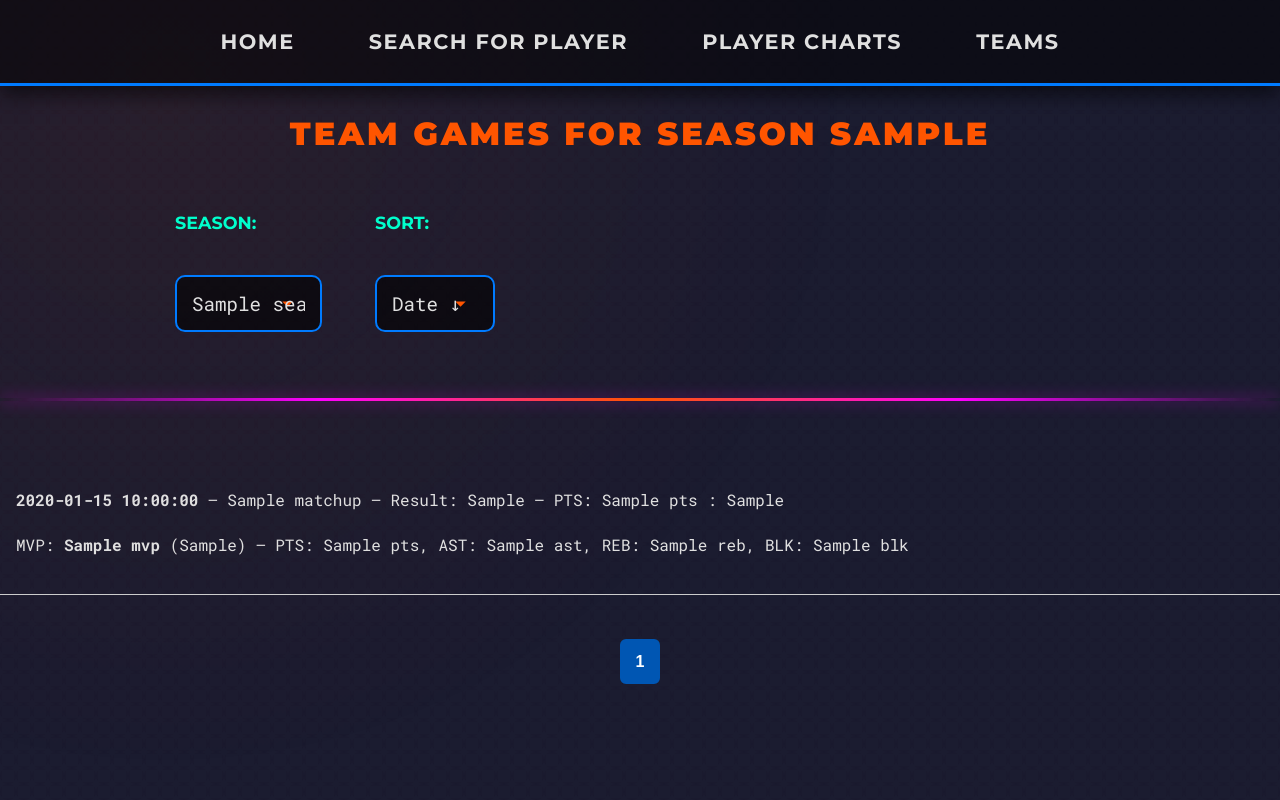
After one commit to oswitek/Flask-NBA-project, a Flask app: template FlaskProject/templates/team_latest_games.html in a window 1280 px wide. The commit adds this page. Run offline with Flask 3, Linux system fonts and the light colour scheme; the template is opened without the code that fills it: most values are stand-ins (such as "Sample title", 1, 10 or a date in 2020).

Commit message:
game history + each game's mvp

```diff
--- a/FlaskProject/app.py
+++ b/FlaskProject/app.py
@@ -2,6 +2,9 @@ from flask import Flask, render_template, request, Response
 from database_api_connection import *
 from database_api_connection import search_players_by_name
 from datetime import datetime
+from database_tables import AllGames, PlayerStats
+from sqlalchemy.orm import aliased
+from datetime import date
 from plot_functions import *
 
 app = Flask(__name__)
@@ -79,5 +82,101 @@ def show_teams():
     teams = get_all_teams()
     return render_template('teams.html', teams=teams)
 
+SEASONS = {
+    "2019-20": (date(2019, 8, 1), date(2020, 8, 1)),
+    "2020-21": (date(2020, 8, 1), date(2021, 8, 1)),
+    "2021-22": (date(2021, 8, 1), date(2022, 8, 1)),
+    "2022-23": (date(2022, 8, 1), date(2023, 8, 1)),
+    "2023-24": (date(2023, 8, 1), date(2024, 8, 1)),
+}
+
+@app.route('/team/<int:team_id>')
+def show_team_latest_games(team_id):
+    session = Session()
+
+    season = request.args.get("season", "2023-24")
+    start_date, end_date = SEASONS.get(season, SEASONS["2023-24"])
+
+    try:
+        current_page = int(request.args.get("page", 1))
+        if current_page < 1:
+            current_page = 1
+    except ValueError:
+        current_page = 1
+
+    per_page = 10
+
+    sort_option = request.args.get("sort", "date_desc")
+    Opponent = aliased(AllGames)
+
+    if sort_option == "date_asc":
+        sort_column = AllGames.game_date.asc()
+    elif sort_option == "pts_asc":
+        sort_column = AllGames.pts.asc()
+    elif sort_option == "pts_desc":
+        sort_column = AllGames.pts.desc()
+    elif sort_option == "opp_asc":
+        sort_column = Opponent.pts.asc()
+    elif sort_option == "opp_desc":
+        sort_column = Opponent.pts.desc()
+    else:
+        sort_column = AllGames.game_date.desc()
+
+    total_games = session.query(AllGames).filter(
+        AllGames.team_id == team_id,
+        AllGames.game_date >= start_date,
+        AllGames.game_date < end_date
+    ).count()
+
+    total_pages = (total_games + per_page - 1) // per_page
+
+    raw_games = (
+        session.query(
+            AllGames,
+            Opponent.pts.label("opp_pts")
+        )
+        .join(
+            Opponent,
+            (AllGames.game_id == Opponent.game_id) &
+            (AllGames.team_id != Opponent.team_id)
+        )
+        .filter(
+            AllGames.team_id == team_id,
+            AllGames.game_date >= start_date,
+            AllGames.game_date < end_date
+        )
+        .order_by(sort_column)
+        .offset((current_page - 1) * per_page)
+        .limit(per_page)
+        .all()
+    )
+
+    games = []
+    for game, opp_pts in raw_games:
+        mvp = (
+            session.query(PlayerStats)
+            .filter(PlayerStats.game_id == game.game_id)
+            .order_by(PlayerStats.pts.desc())
+            .first()
+        )
+        games.append({
+            "game": game,
+            "opp_pts": opp_pts,
+            "mvp": mvp
+        })
+
+    session.close()
+
+    return render_template(
+        "team_latest_games.html",
+        games=games,
+        team_id=team_id,
+        selected_season=season,
+        seasons=SEASONS.keys(),
+        current_page=current_page,
+        total_pages=total_pages,
+        per_page=per_page,
+    )
+
 if __name__ == '__main__':
     app.run(debug=True, port=8000)
--- a/FlaskProject/static/styles.css
+++ b/FlaskProject/static/styles.css
@@ -1,4 +1,4 @@
-@import url('https://fonts.googleapis.com/css2?family=Montserrat:wght@400;700;900&family=Roboto+Mono:wght@400;700&display=swap');
+@import url("https://fonts.googleapis.com/css2?family=Montserrat:wght@400;700;900&family=Roboto+Mono:wght@400;700&display=swap");
 
 :root {
     --primary-color: #ff5500;
@@ -12,7 +12,7 @@
 }
 
 body {
-	font-family: 'Montserrat', sans-serif;
+    font-family: "Montserrat", sans-serif;
     margin: 0;
     padding: 0;
     background: var(--dark-bg);
@@ -26,7 +26,7 @@ body {
 }
 
 body::before {
-	content: '';
+    content: "";
     position: absolute;
     top: 0;
     left: 0;
@@ -38,7 +38,7 @@ body::before {
 }
 
 body::after {
-	content: '';
+    content: "";
     position: fixed;
     top: -50px;
     left: -50px;
@@ -91,7 +91,7 @@ h3,
 h4,
 h5,
 h6 {
-	font-family: 'Montserrat', sans-serif;
+    font-family: "Montserrat", sans-serif;
     font-weight: 900;
     color: var(--primary-color);
     text-align: center;
@@ -128,7 +128,7 @@ nav {
 }
 
 nav a {
-	font-family: 'Montserrat', sans-serif;
+    font-family: "Montserrat", sans-serif;
     color: var(--light-text);
     text-decoration: none;
     margin: 0 35px;
@@ -143,7 +143,7 @@ nav a {
 }
 
 nav a::after {
-	content: '';
+    content: "";
     position: absolute;
     width: 0;
     height: 4px;
@@ -183,13 +183,14 @@ nav a:hover {
     align-items: center;
     text-align: center;
     padding: 35px;
-	transition: transform 0.4s ease, box-shadow 0.4s ease, border-color 0.4s ease;
+    transition: transform 0.4s ease, box-shadow 0.4s ease,
+        border-color 0.4s ease;
     position: relative;
     overflow: hidden;
     cursor: pointer;
 }
 .game-card::before {
-	content: '';
+    content: "";
     position: absolute;
     top: -10px;
     left: -10px;
@@ -200,7 +201,7 @@ nav a:hover {
     border-radius: 10px;
 }
 .game-card::after {
-	content: '';
+    content: "";
     position: absolute;
     bottom: -10px;
     right: -10px;
@@ -259,7 +260,7 @@ nav a:hover {
 
 .game-info p {
     margin: 8px 0;
-	font-family: 'Roboto Mono', monospace;
+    font-family: "Roboto Mono", monospace;
     font-size: 1em; /* Zmniejszono dla lepszej kompozycji */
     color: var(--accent-color-1);
 }
@@ -310,7 +311,7 @@ nav a:hover {
 }
 
 .player-text div {
-	font-family: 'Montserrat', sans-serif;
+    font-family: "Montserrat", sans-serif;
     font-size: 1.3em;
     font-weight: 700;
     color: var(--light-text);
@@ -318,13 +319,13 @@ nav a:hover {
 }
 
 .player-text div:last-child {
-	font-family: 'Roboto Mono', monospace;
+    font-family: "Roboto Mono", monospace;
     font-size: 1.1em;
     color: var(--accent-color-1);
 }
 
 .vs-text {
-	font-family: 'Montserrat', sans-serif;
+    font-family: "Montserrat", sans-serif;
     font-size: 3.5em;
     font-weight: 900;
     color: var(--secondary-color);
@@ -348,7 +349,7 @@ li {
     font-size: 1em;
     border-left: 5px solid var(--primary-color);
     transition: background-color 0.3s ease, transform 0.2s ease;
-	font-family: 'Roboto Mono', monospace;
+    font-family: "Roboto Mono", monospace;
 }
 li:hover {
     background-color: rgba(255, 85, 0, 0.1);
@@ -358,7 +359,7 @@ li:hover {
 p {
     margin: 20px 0;
     color: var(--light-text);
-	font-family: 'Roboto Mono', monospace;
+    font-family: "Roboto Mono", monospace;
 }
 
 hr {
@@ -435,7 +436,7 @@ select {
     border-radius: 10px;
     background-color: rgba(0, 0, 0, 0.6);
     color: var(--light-text);
-	font-family: 'Roboto Mono', monospace;
+    font-family: "Roboto Mono", monospace;
     font-size: 1.2rem;
     -webkit-appearance: none;
     -moz-appearance: none;
@@ -454,7 +455,7 @@ select:focus {
     box-shadow: 0 0 0 5px rgba(255, 85, 0, 0.4);
 }
 
-button[type='submit'] {
+button[type="submit"] {
     padding: 15px 40px;
     background: var(--primary-color);
     color: var(--light-text);
@@ -470,7 +471,7 @@ button[type='submit'] {
     box-shadow: 0 5px 20px rgba(255, 85, 0, 0.4);
 }
 
-button[type='submit']:hover {
+button[type="submit"]:hover {
     background: var(--accent-color-2);
     transform: translateY(-8px) scale(1.08);
     box-shadow: 0 15px 30px rgba(255, 0, 255, 0.5);
@@ -541,23 +542,23 @@ form {
     max-width: 700px;
 }
 
-input[type='text'] {
+input[type="text"] {
     flex-grow: 1;
     padding: 15px 25px;
     border: 2px solid var(--secondary-color);
     border-radius: 10px;
     background-color: rgba(0, 0, 0, 0.6);
     color: var(--light-text);
-	font-family: 'Roboto Mono', monospace;
+    font-family: "Roboto Mono", monospace;
     font-size: 1.15rem;
     transition: all 0.4s ease;
 }
 
-input[type='text']::placeholder {
+input[type="text"]::placeholder {
     color: var(--muted-text);
 }
 
-input[type='text']:focus {
+input[type="text"]:focus {
     outline: none;
     border-color: var(--primary-color);
     box-shadow: 0 0 0 5px rgba(255, 85, 0, 0.4);
@@ -588,13 +589,14 @@ input[type='text']:focus {
     color: var(--light-text);
     border: 2px solid var(--accent-color-1);
     box-shadow: 0 8px 30px rgba(0, 0, 0, 0.4);
-	transition: transform 0.4s ease, box-shadow 0.4s ease, border-color 0.4s ease;
+    transition: transform 0.4s ease, box-shadow 0.4s ease,
+        border-color 0.4s ease;
     position: relative;
     overflow: hidden;
     cursor: pointer;
 }
 .search-results li::before {
-	content: '';
+    content: "";
     position: absolute;
     top: 0;
     left: 0;
@@ -604,7 +606,7 @@ input[type='text']:focus {
     border-radius: 0 0 5px 0;
 }
 .search-results li::after {
-	content: '';
+    content: "";
     position: absolute;
     bottom: 0;
     right: 0;
@@ -635,7 +637,7 @@ input[type='text']:focus {
     text-shadow: none;
 }
 .search-results span {
-	font-family: 'Roboto Mono', monospace;
+    font-family: "Roboto Mono", monospace;
     font-size: 0.95em;
     color: var(--light-text);
     margin-bottom: 5px;
@@ -679,7 +681,7 @@ input[type='text']:focus {
     line-height: 1.3; /* Lepsze odstępy między wierszami w razie zawinięcia */
 }
 .vs-separator {
-	font-family: 'Montserrat', sans-serif;
+    font-family: "Montserrat", sans-serif;
     font-size: 2em;
     font-weight: 900;
     color: var(--primary-color);
@@ -688,7 +690,7 @@ input[type='text']:focus {
 .team-meta {
     margin-top: 7px;
     color: var(--accent-color-1);
-	font-family: 'Roboto Mono', monospace;
+    font-family: "Roboto Mono", monospace;
 }
 
 .team-abbr {
@@ -698,6 +700,68 @@ input[type='text']:focus {
 
 .team-founded {
     color: var(--muted-text);
+}
+.team-info {
+    margin-top: 20px;
+}
+
+.team-name {
+    font-size: 1.3em;
+    font-weight: 900;
+    color: var(--primary-color);
+    text-transform: uppercase;
+}
+
+.team-meta {
+    margin-top: 7px;
+    color: var(--accent-color-1);
+    font-family: "Roboto Mono", monospace;
+}
+
+.team-abbr {
+    color: var(--secondary-color);
+    font-weight: 700;
+}
+
+.team-founded {
+    color: var(--muted-text);
+}
+.game-entry {
+    margin-bottom: 1.5rem;
+    padding: 1rem;
+    border-bottom: 1px solid #ccc;
+}
+
+.pagination {
+    margin-top: 20px;
+    text-align: center;
+    user-select: none;
+    font-family: Arial, sans-serif;
+}
+
+.page-btn {
+    display: inline-block;
+    margin: 0 4px;
+    padding: 8px 14px;
+    border: 2px solid #007bff; /* niebieskie obramowanie */
+    border-radius: 6px;
+    color: #007bff;
+    text-decoration: none;
+    font-weight: 600;
+    cursor: pointer;
+    transition: background-color 0.3s, color 0.3s;
+}
+
+.page-btn:hover {
+    background-color: #007bff;
+    color: white;
+}
+
+.page-btn.active {
+    background-color: #0056b3;
+    color: white;
+    cursor: default;
+    border-color: #0056b3;
 }
 /* --- Horizontal Scroll Section for Last Games --- */
 
@@ -785,9 +849,11 @@ input[type='text']:focus {
 
 /* Wspólny hover dla obu "przycisków" */
 .button-like:hover,
-button[type='submit']:hover {
+button[type="submit"]:hover {
     background: var(--accent-color-2);
     transform: translateY(-8px) scale(1.08);
     box-shadow: 0 15px 30px rgba(255, 0, 255, 0.5);
-	color: var(--light-text); /* Upewniamy się, że kolor tekstu się nie zmienia */
+    color: var(
+        --light-text
+    ); /* Upewniamy się, że kolor tekstu się nie zmienia */
 }
--- /dev/null
+++ b/FlaskProject/templates/team_latest_games.html
@@ -0,0 +1,87 @@
+<!DOCTYPE html>
+<html lang="pl">
+<head>
+    <meta charset="UTF-8" />
+    <title>Team game history </title>
+    <link rel="stylesheet" href="{{ url_for('static', filename='styles.css') }}" />
+</head>
+<body>
+    <nav>
+        <a href="{{ url_for('index') }}">Home</a>
+        <a href="{{ url_for('players') }}">Search for player</a>
+        <a href="{{ url_for('players_charts') }}">Player charts</a>
+        <a href="{{ url_for('show_teams') }}">Teams</a>
+    </nav>
+
+
+    <h1>Team Games for Season {{ selected_season }}</h1>
+
+    <form method="get" style="display: flex; gap: 1rem; align-items: flex-end; margin-bottom: 1rem;">
+        <div>
+            <label for="season">Season:</label><br>
+            <select name="season" id="season" onchange="this.form.submit()">
+                {% for s in seasons %}
+                    <option value="{{ s }}" {% if s == selected_season %}selected{% endif %}>{{ s }}</option>
+                {% endfor %}
+            </select>
+        </div>
+
+        <div>
+            <label for="sort">Sort:</label><br>
+            <select name="sort" id="sort" onchange="this.form.submit()">
+                <option value="date_desc" {% if request.args.get('sort') == 'date_desc' %}selected{% endif %}>Date ↓</option>
+                <option value="date_asc" {% if request.args.get('sort') == 'date_asc' %}selected{% endif %}>Date ↑</option>
+                <option value="pts_desc" {% if request.args.get('sort') == 'pts_desc' %}selected{% endif %}>Points ↓</option>
+                <option value="pts_asc" {% if request.args.get('sort') == 'pts_asc' %}selected{% endif %}>Points ↑</option>
+                <option value="opp_desc" {% if request.args.get('sort') == 'opp_desc' %}selected{% endif %}>Opponent ↓</option>
+                <option value="opp_asc" {% if request.args.get('sort') == 'opp_asc' %}selected{% endif %}>Opponent ↑</option>
+            </select>
+        </div>
+    </form>
+
+    <hr>
+
+    {% for entry in games %}
+        <div class="game-entry">
+            <p>
+                <strong>{{ entry.game.game_date }}</strong> — {{ entry.game.matchup }} —
+                Result: {{ entry.game.wl }} —
+                PTS: {{ entry.game.pts }} : {{ entry.opp_pts }}
+            </p>
+
+            <p>
+                {% if entry.mvp %}
+                    MVP: <strong>{{ entry.mvp.player_name }}</strong>
+                    ({{ entry.mvp.team_abbreviation }}) —
+                    PTS: {{ entry.mvp.pts }},
+                    AST: {{ entry.mvp.ast }},
+                    REB: {{ entry.mvp.reb }},
+                    BLK: {{ entry.mvp.blk }}
+                {% else %}
+                    MVP: no data
+                {% endif %}
+            </p>
+        </div>
+    {% endfor %}
+
+    <div class="pagination">
+        {% if current_page > 1 %}
+            <a href="?season={{ selected_season }}&sort={{ request.args.get('sort', 'date_desc') }}&page=1" class="page-btn">« First</a>
+            <a href="?season={{ selected_season }}&sort={{ request.args.get('sort', 'date_desc') }}&page={{ current_page - 1 }}" class="page-btn">‹ Previous</a>
+        {% endif %}
+
+        {% for p in range(1, total_pages + 1) %}
+            {% if p == current_page %}
+                <strong class="page-btn active">{{ p }}</strong>
+            {% else %}
+                <a href="?season={{ selected_season }}&sort={{ request.args.get('sort', 'date_desc') }}&page={{ p }}" class="page-btn">{{ p }}</a>
+            {% endif %}
+        {% endfor %}
+
+        {% if current_page < total_pages %}
+            <a href="?season={{ selected_season }}&sort={{ request.args.get('sort', 'date_desc') }}&page={{ current_page + 1 }}" class="page-btn">Next ›</a>
+            <a href="?season={{ selected_season }}&sort={{ request.args.get('sort', 'date_desc') }}&page={{ total_pages }}" class="page-btn">Last »</a>
+        {% endif %}
+    </div>
+</body>
+</html>
```
Also changed, not shown: FlaskProject/database_tables.py (+99 -1 lines), FlaskProject/templates/teams.html (+8 -2 lines). Lines whose indentation alone changed are shown as unchanged.
